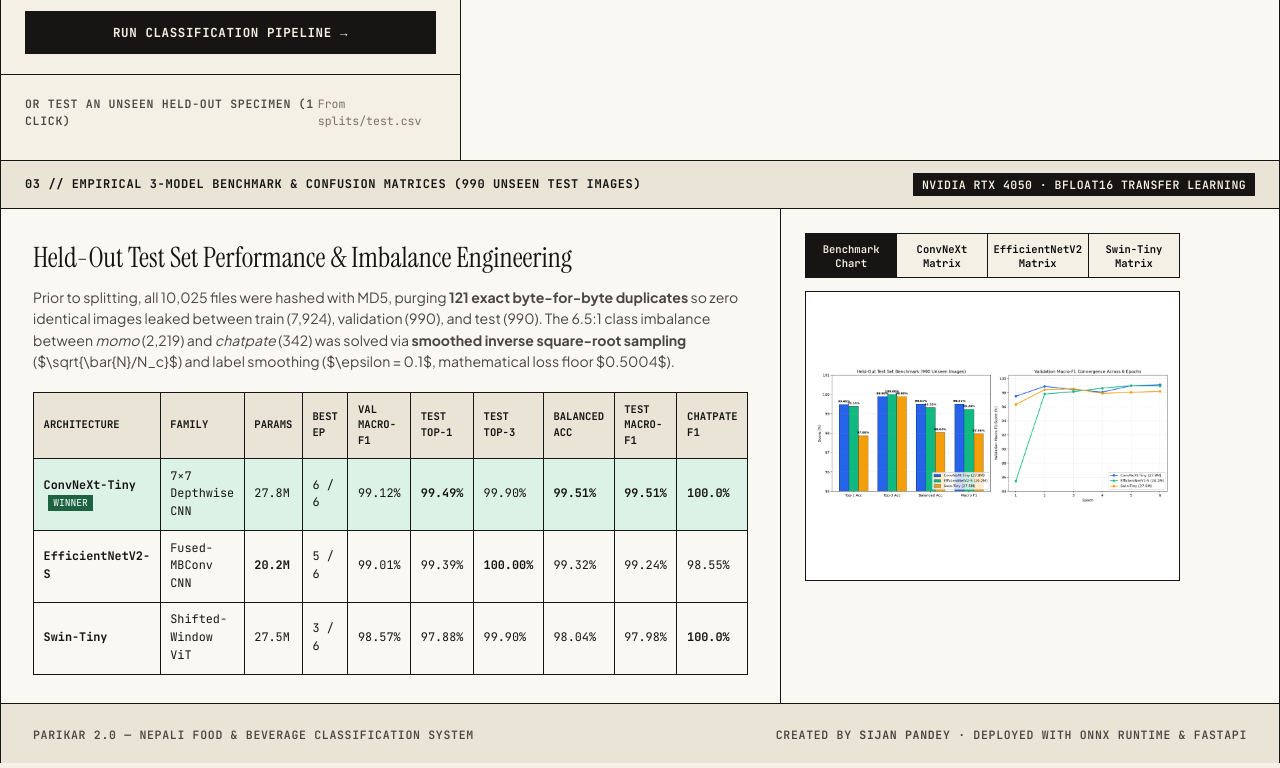
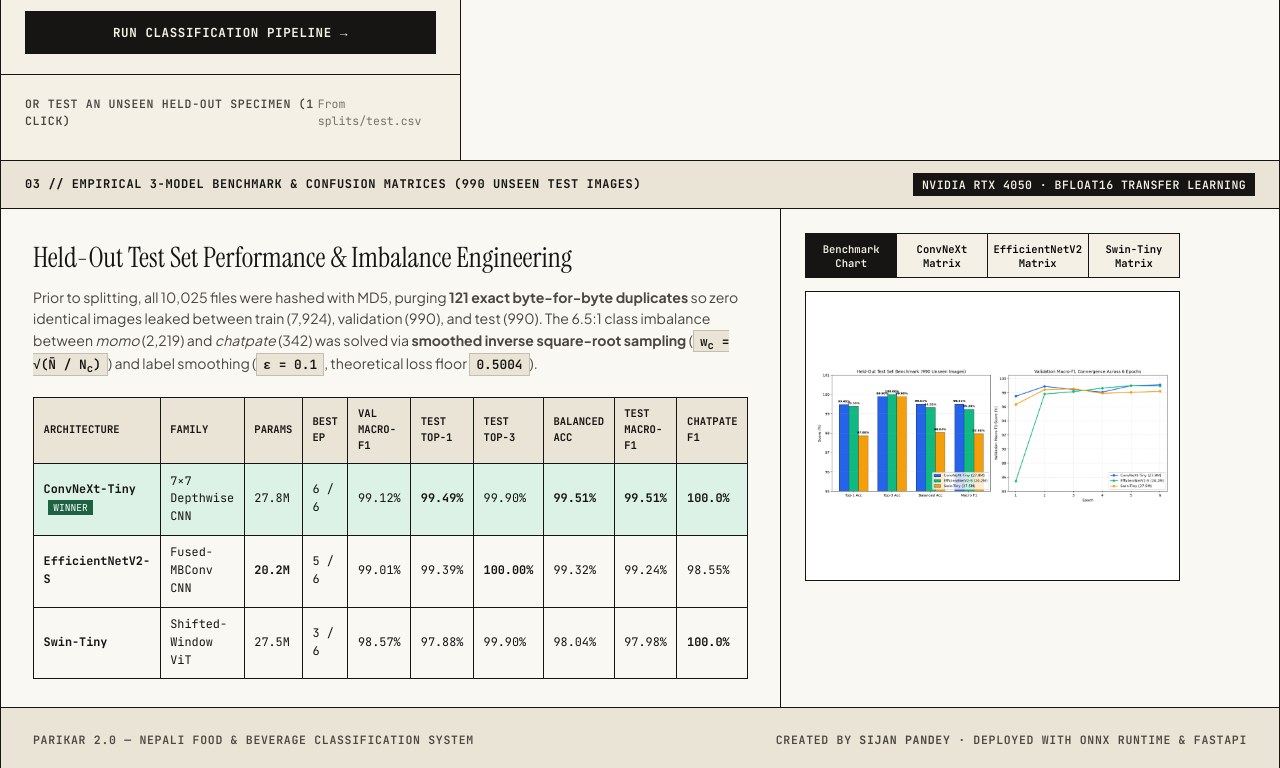
Before and after one commit to devsijanpandey12/Parikar_2.0_Nepali_Food_Classifier_Final, a plain HTML site: page frontend/index.html in a window 1280 px wide. Shown: the part 842-1610 px from the top of the page. Drawn offline with Linux system fonts and the light colour scheme; no server answers.

Commit message:
fixed raw latex math rendering in benchmark section

```diff
--- a/frontend/index.html
+++ b/frontend/index.html
@@ -225,7 +225,7 @@
         <h3 class="sub-headline">Held-Out Test Set Performance &amp; Imbalance Engineering</h3>
         <p class="sub-copy">
           Prior to splitting, all 10,025 files were hashed with MD5, purging <strong>121 exact byte-for-byte duplicates</strong> so zero identical images leaked between train (7,924), validation (990), and test (990).
-          The 6.5:1 class imbalance between <em>momo</em> (2,219) and <em>chatpate</em> (342) was solved via <strong>smoothed inverse square-root sampling</strong> ($\sqrt{\bar{N}/N_c}$) and label smoothing ($\epsilon = 0.1$, mathematical loss floor $0.5004$).
+          The 6.5:1 class imbalance between <em>momo</em> (2,219) and <em>chatpate</em> (342) was solved via <strong>smoothed inverse square-root sampling</strong> (<code class="math-inline">w<sub>c</sub> = &radic;(N&#772; / N<sub>c</sub>)</code>) and label smoothing (<code class="math-inline">&epsilon; = 0.1</code>, theoretical loss floor <code class="math-inline">0.5004</code>).
         </p>
 
         <table class="editorial-table">
--- a/frontend/styles.css
+++ b/frontend/styles.css
@@ -812,6 +812,16 @@ body {
   max-width: 72ch;
 }
 
+.math-inline {
+  font-family: var(--font-mono);
+  font-size: 0.8rem;
+  font-weight: 600;
+  background: var(--paper-muted);
+  color: var(--ink);
+  padding: 0.1rem 0.38rem;
+  border: 1px solid #C5BEB0;
+}
+
 .editorial-table {
   width: 100%;
   border-collapse: collapse;
```
